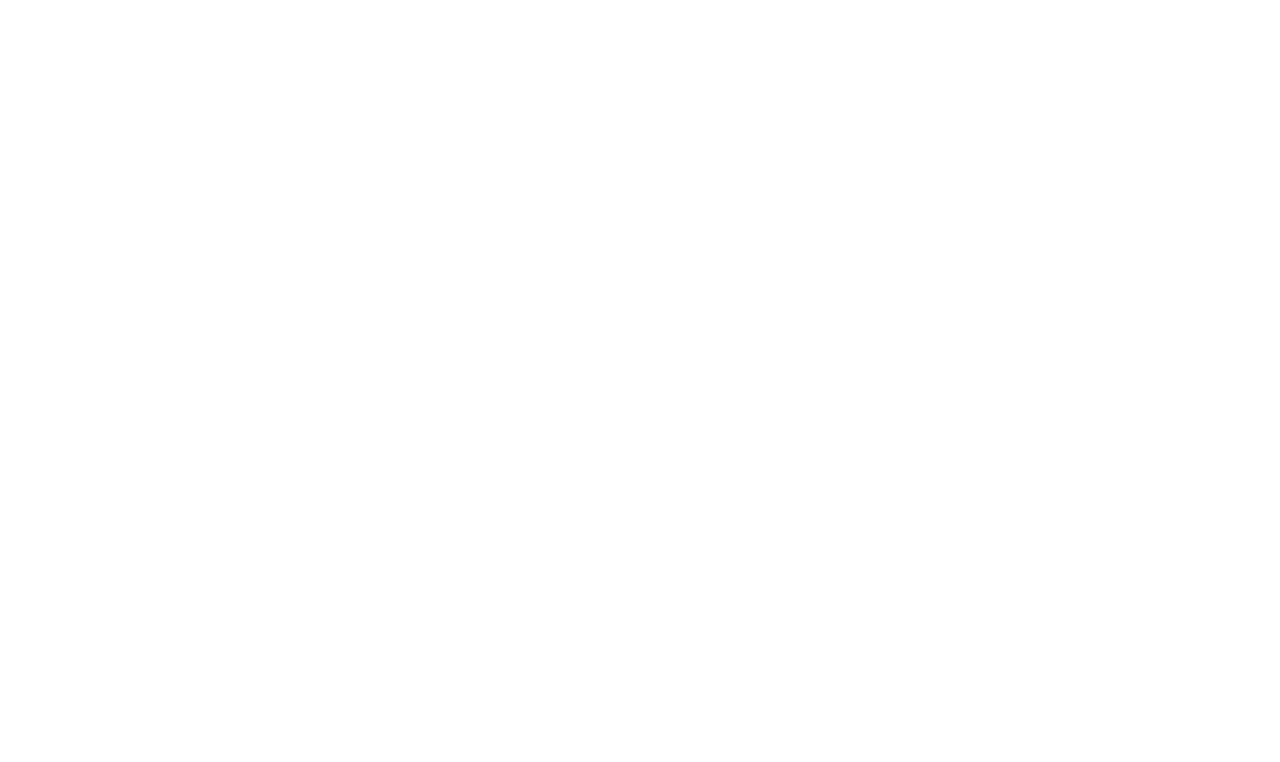
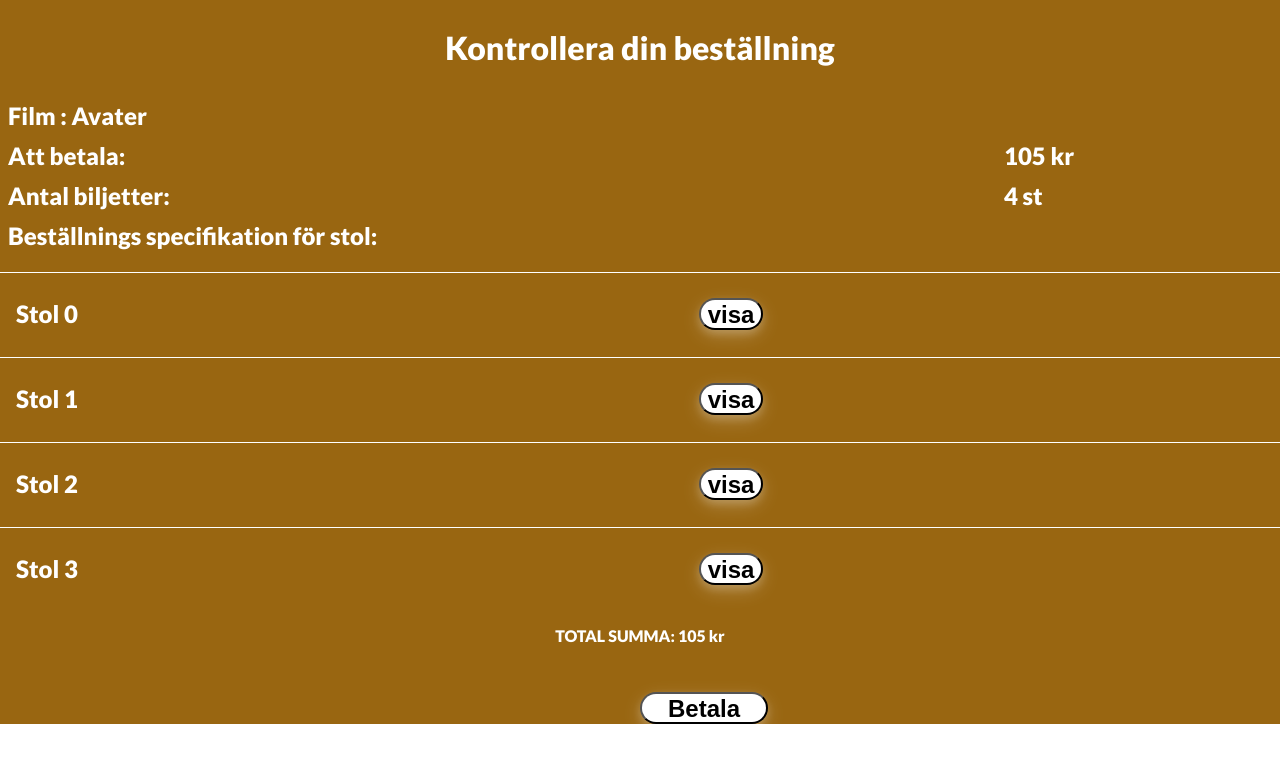
Before and after one commit to casparsylwan/movienight, an Angular app: page /check in a window 1280 px wide. Before the commit this address led to /. Shown: the top 762 px of the page. Built offline with nearby package versions, Linux system fonts and the light colour scheme.

Commit message:
check-out first try

```diff
--- a/src/app/app-routing.module.ts
+++ b/src/app/app-routing.module.ts
@@ -6,6 +6,7 @@
 import { CinemaComponent } from './pages/components/cinema/cinema.component';
 import { ControllOrderComponent } from './pages/components/controll-order/controll-order.component';
 import { RestaurantComponent } from './pages/components/restaurant/restaurant.component';
+import { CheckoutComponent } from './pages/components/checkout/checkout.component';
 
 
 const routes: Routes = [
@@ -14,7 +15,8 @@
   {path:'top', component: TopnavComponent},
   {path:'seat', component: CinemaComponent},
   {path:'con', component: ControllOrderComponent},
-  {path:'restu',component: RestaurantComponent}
+  {path:'restu',component: RestaurantComponent},
+  {path:'check',component: CheckoutComponent}
 ];
 
 @NgModule({
--- a/src/app/pages/components/checkout/checkout.component.css
+++ b/src/app/pages/components/checkout/checkout.component.css
@@ -0,0 +1,221 @@
+.checkoutcontainer{
+
+    background-color: #961;
+}
+
+.main{
+
+    animation: slide 0.5s ease-in-out;
+    display: flex;
+    flex-direction: column;
+}
+
+.sub{
+    display: grid;
+    grid-template-columns: 7fr 2fr;
+}
+
+
+
+h2, h3{
+
+    text-align: center;
+
+    font-weight: bolder;
+    color:#fff;
+
+}
+
+h2{
+    font-size: 2rem;
+    padding: 2rem;
+    animation: slide 1s ease-in;
+}
+
+h3{
+    font-size: 1.5rem;
+    padding: 0.5rem;
+    text-align: start;
+    opacity: 0;
+    animation: slide 1s ease-in 1s;
+    animation-fill-mode:forwards;
+
+}
+
+.btn-box{
+    display: flex;
+    flex-flow: wrap;
+    justify-content: space-evenly;
+
+}
+
+.btn{
+    width:4rem;
+    height: 2rem;
+    margin-top: 1rem;
+    background-color: #fff;
+    color: #000;
+    box-shadow: 0 4px 8px 0 rgba(255, 255, 255, 0.2), 0 6px 20px 0 rgba(255, 255, 255, 0.19);
+    border-radius: 2rem;
+    text-align: center;
+
+    font-size: 1.5rem;
+    font-weight: bold;
+    transition: transform ease-in 500ms;
+
+}
+
+.btn:target{
+    transform: scale(0.5);
+
+}
+
+.btn.pay{
+    width: 8rem;
+    float: right;
+    margin-left: 50%;
+}
+
+
+table {
+    margin-top: 1rem;
+    /*
+    border-collapse: collapse;
+    */
+    width: 100%;
+    color:#fff;
+  }
+
+  th{
+      font-weight: bold;
+      animation: slide 1s ease-in 500ms;
+      animation-fill-mode:forwards;
+  }
+
+  th, td {
+    text-align: left;
+    padding: 8px;
+    opacity: 0;
+  }
+
+  td{
+
+    animation: slide 1s ease-in;
+    animation-fill-mode:forwards;
+  }
+
+  tr:nth-child(1) {
+      border-top: 1px solid #fff;}
+
+  .show-total{
+      color: #FFF;
+      font-weight: bold ;
+      margin: 2rem 0 2rem;
+  }
+
+@keyframes slide {
+
+    0%   {opacity: 0; transform: scale(0);}
+    100%  {opacity: 1; transform: scale(1);}
+
+  }
+
+
+/*
+.wrapper-border{
+    background: #971;
+    min-height: 100vh;
+    padding: 1rem;
+}
+
+.wrapper-checkout{
+    background: #971;
+
+    border: 3px double #fff;
+    min-height: 100%;
+    display: flex;
+    flex-direction: column;
+    justify-content: flex-start;
+    align-items: center;
+
+}
+
+h1, h2{
+    text-align: center;
+    color: #fff;
+    font-weight: bolder;
+}
+
+h1{
+    font-size: 2rem;
+
+    line-height: 3rem;
+    letter-spacing: 5px;
+}
+
+h2{
+    font-size: 1.5rem;
+    line-height: 2rem;
+    letter-spacing: 5px;
+
+}
+
+.table{
+
+    border: 1px solid #fff;
+
+
+    padding: 1rem;
+    margin: 1rem 0 1rem 0;
+    /*
+    border-radius: 30px;
+    background-color: #777;
+    */
+    /*
+    box-shadow: 10px 10px 21px 0px rgba(0,0,0,1);
+    cursor: pointer;
+
+}
+
+
+table{
+
+    color: #ddd;
+    width: 90%;
+    text-align: start;
+}
+
+.table th{
+    font-size: 1rem;
+    font-weight: bold;
+    padding: 0.5rem;
+
+}
+
+.table th:nth-child(1){
+    width: 30%;
+}
+
+.table th:nth-child(2){
+    width: 30%;
+}
+
+.table th:nth-child(3), .table td:nth-child(3){
+    width: 15%;
+    text-align: center;
+}
+
+.table th:nth-child(4), .table td:nth-child(4){
+    width: 15%;
+    text-align: center;
+}
+
+.table th:nth-child(5), .table td:nth-child(5){
+    width: 15%;
+    text-align: center;
+}
+/*
+thead{
+
+}
+*/
--- a/src/app/pages/components/checkout/checkout.component.html
+++ b/src/app/pages/components/checkout/checkout.component.html
@@ -1 +1,123 @@
-<p>checkout works!</p>
+<div class="checkoutcontainer">
+
+    <div class="main">
+        <h2 class="heading">Kontrollera din beställning</h2>
+        <h3> Film : {{ customers[0].movie }}</h3>
+        <div class="sub">
+
+            <h3 class="leftsub">Att betala: </h3>
+            <h3>{{calcTotalSum()}} kr</h3>
+
+
+            <h3>Antal biljetter: </h3>
+            <h3>{{ customers.length + " " }}st </h3>
+
+        </div>
+        <h3> Beställnings specifikation för stol:</h3>
+        <div class="btn-box">
+            <ng-container *ngFor="let customer of customers; let i = index">
+
+                <table>
+                    <tr>
+                        <th>
+                            <h3>Stol {{ customer.seat  }}</h3>
+                        </th>
+                        <th>
+                            <button (click)="showDetails(i)" class="btn" >visa</button>
+                        </th>
+                    </tr>
+                    <ng-container *ngIf="showChair[i]">
+                        <tr>
+                            <th>Namn</th>
+                            <th>typ</th>
+                            <th>antal</th>
+                            <th>Pris</th>
+                            <th>summa</th>
+                        </tr>
+                        <tr *ngFor="let order of customer.orderList">
+                            <td> {{ order.name  }} </td>
+                            <td> {{ order.type }}</td>
+                            <td> {{ order.amount  }} </td>
+                            <td> {{ order.price + " " }} kr</td>
+                            <td> {{ order.amount * order.price  }} </td>
+                        </tr>
+                        <tr>
+                            <td>Summa</td>
+                            <td></td>
+                            <td></td>
+                            <td></td>
+                            <td> {{ customer.totalSum + " " }} kr </td>
+                        </tr>
+                    </ng-container>
+                </table>
+            </ng-container>
+            <span class="show-total">TOTAL SUMMA: {{ calcTotalSum() }} kr</span>
+
+            <!--
+        <tr >
+          <td> STOL </td>
+          <td>{{ customer.seat  }}</td>
+        <tr *ngFor="let order of customer">
+          <td>order.name</td>
+          <td>order.price</td>
+        </tr>
+        </tr>
+
+        <tr>
+          <td>Total</td>
+          <td>{{customers[id].totalSum + " "}} kr</td>
+        </tr>
+        -->
+
+
+
+        </div>
+        <button (click)="pay()" class="btn pay">
+            Betala
+        </button>
+    </div>
+
+    <!--
+
+<div class="wrapper-border">
+    <div class="wrapper-checkout">
+        <h1>Kontrollera din beställning</h1>
+        <h2>Film : {{ customers[0].movie }}</h2>
+        <h2>antal biljetter: {{ customers.length }}</h2>
+        <h2>Att betalla: </h2>
+
+        <div
+            *ngFor= "let customer of customers; let i = index"
+            (click)="showDetails(i)"
+            class="table">
+            <h2>Stol: {{ customer.seat }} </h2>
+            <ng-container *ngIf="showChair[i]">
+            <table *ngFor="let order of customer.orderList">
+                <thead>
+                    <th> Namn </th>
+                    <th> klass </th>
+                    <th> antal </th>
+                    <th> pris </th>
+                    <th> summa </th>
+                </thead>
+                <tbody>
+                    <tr>
+                        <td> {{ order.name }}   </td>
+                        <td> {{ order.type }}   </td>
+                        <td> {{ order.amount }} st </td>
+                        <td> {{ order.price }} kr </td>
+                        <td> {{ order.price * order.amount }} kr</td>
+                    </tr>
+                    <tr>
+                        <td></td>
+                        <td></td>
+                        <td></td>
+                        <td></td>
+                    </tr>
+                </tbody>
+            </table>
+            </ng-container>
+        </div>
+    </div>
+</div>
+-->
--- a/src/app/pages/components/checkout/checkout.component.ts
+++ b/src/app/pages/components/checkout/checkout.component.ts
@@ -1,4 +1,5 @@
 import { Component, OnInit } from '@angular/core';
+import { Customer } from '../../../models/Customer';
 
 @Component({
   selector: 'app-checkout',
@@ -6,10 +7,79 @@
   styleUrls: ['./checkout.component.css']
 })
 export class CheckoutComponent implements OnInit {
+  customers:Customer[];
+
+  //Booleans open
+  showChair:boolean[] = [];
+  showBool:boolean = false;
+
+  //String names
+  showStr:string = "Visa";
+
 
   constructor() { }
 
   ngOnInit(): void {
+
+    if(this.customers == null){
+      this.forDevOnly();
+    }
+    for(let i=0; i<this.customers.length; i++){
+
+      this.showChair.push(false);
+    }
+
+  }
+
+  public forDevOnly(){
+
+    let customer: Customer = new Customer();
+    let customer2:Customer = new Customer();
+    let customer3:Customer = new Customer();
+    let customer4:Customer = new Customer();
+
+    customer.seat = 0;
+    customer.movie = "Avater";
+    customer.orderList.push({type:'movie', name:'Avater',price: 65, amount:1})
+    customer.orderList.push({type:'candy', name:'bilar',price: 20, amount:2})
+    customer2.seat = 1;
+    customer3.seat = 2;
+    customer4.seat = 3;
+    this.customers = [customer, customer2, customer3, customer4];
+
+  }
+
+  public showDetails(index:number){
+
+    this.showChair[index] = !this.showChair[index];
+    console.log(this.showChair);
+
+  }
+
+  public customerList(){
+    if(this.showBool){
+      this.showBool = !this.showBool;
+      this.showStr = "Visa";
+    }else{
+      this.showStr = "DÖLJ";
+      this.showBool = !this.showBool;
+    }
+
+}
+
+public calcTotalSum():number
+{
+    let totalSum = 0;
+    this.customers.forEach(customer =>{
+      customer.calcSum();
+      totalSum += customer.totalSum;
+    })
+    return totalSum;
+}
+
+
+  public pay(){
+
   }
 
 }
```
